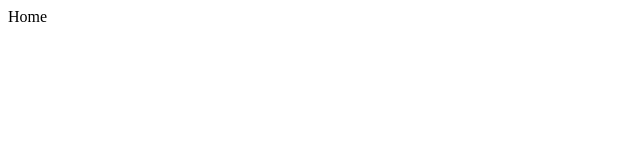
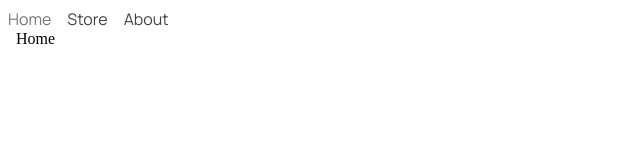
Before and after one commit to venkat-devish/cart_bucket_ts, a React (Vite) app: page / in a window 1280 px wide. Shown: the top 160 px of the page, without its empty margins (0-640 px from the left). Built offline with nearby package versions, Linux system fonts and the light colour scheme.

Commit message:
add: header

```diff
--- a/package.json
+++ b/package.json
@@ -13,7 +13,8 @@
     "react": "^18.2.0",
     "react-bootstrap": "^2.7.2",
     "react-dom": "^18.2.0",
-    "react-router-dom": "^6.8.1"
+    "react-router-dom": "^6.8.1",
+    "sass": "^1.58.3"
   },
   "devDependencies": {
     "@types/react": "^18.0.27",
--- a/src/App.tsx
+++ b/src/App.tsx
@@ -1,12 +1,13 @@
-import { Container } from "react-bootstrap";
 import { Routes, Route } from "react-router-dom";
-import About from "./pages/About";
-import Home from "./pages/Home";
-import Store from "./pages/Store";
+import "./styles/app.scss";
+import { About, Store, Home } from "./pages";
+import { NavBar } from "./components";
 
 function App() {
   return (
-    <Container className="mb-4">
+    <div className="app">
+      <NavBar />
+      <div className="app__routes">
         <Routes>
           <Route path="/">
             <Route index element={<Home />} />
@@ -14,7 +15,8 @@ function App() {
             <Route path="about" element={<About />} />
           </Route>
         </Routes>
-    </Container>
+      </div>
+    </div>
   );
 }
 
--- /dev/null
+++ b/src/components/NavBar/NavBar.tsx
@@ -0,0 +1,35 @@
+import { NavLink } from "react-router-dom";
+import "../../styles/NavBar.scss";
+
+const NavBar = () => {
+  return (
+    <div className="navbar__container">
+      <NavLink
+        to="/"
+        className={({ isActive }) =>
+          isActive ? "navbar__active" : "navbar__inactive"
+        }
+      >
+        Home
+      </NavLink>
+      <NavLink
+        to="/store"
+        className={({ isActive }) =>
+          isActive ? "navbar__active" : "navbar__inactive"
+        }
+      >
+        Store
+      </NavLink>
+      <NavLink
+        to="/about"
+        className={({ isActive }) =>
+          isActive ? "navbar__active" : "navbar__inactive"
+        }
+      >
+        About
+      </NavLink>
+    </div>
+  );
+};
+
+export default NavBar;
--- /dev/null
+++ b/src/components/index.ts
@@ -0,0 +1 @@
+export { default as NavBar } from "./NavBar/NavBar"
--- a/src/main.tsx
+++ b/src/main.tsx
@@ -1,7 +1,7 @@
-import React from "react";
 import ReactDOM from "react-dom/client";
 import App from "./App";
 import { BrowserRouter as Router } from "react-router-dom";
+import "./styles/index.scss";
 
 ReactDOM.createRoot(document.getElementById("root") as HTMLElement).render(
   <Router>
--- /dev/null
+++ b/src/pages/index.ts
@@ -0,0 +1,3 @@
+export { default as Home } from "./Home"
+export { default as About } from "./About"
+export { default as Store } from "./Store"
--- /dev/null
+++ b/src/styles/NavBar.scss
@@ -0,0 +1,19 @@
+.navbar {
+    &__container {
+        display: flex;
+        gap: 1em;
+        font-family: var(--font-family);
+
+        a {
+            text-decoration: none;
+        }
+    }
+
+    &__active {
+        color: #777;
+    }
+
+    &__inactive {
+        color: #444;
+    }
+}
--- /dev/null
+++ b/src/styles/app.scss
@@ -0,0 +1,5 @@
+.app {
+    &__routes {
+        margin-left: .5em;
+    }
+}
--- /dev/null
+++ b/src/styles/index.scss
@@ -0,0 +1,14 @@
+@import url("https://fonts.googleapis.com/css2?family=Manrope:wght@200;300;400;500;600;700;800&display=swap");
+
+:root {
+  --font-family: "Manrope", sans-serif;
+
+  --gradient-text: linear-gradient(89.97deg, #ae67fa 1.84%, #f49867 102.67%);
+  --gradient-bar: linear-gradient(103.22deg, #ae67fa -13.86%, #f49867 99.55%);
+
+  --color-bg: #040c18;
+  --color-footer: #031b34;
+  --color-blog: #042c54;
+  --color-text: #81afdd;
+  --color-subtext: #ff8a71;
+}
```
Also changed, not shown: 1 other file (tests, documents, lock files or other folders). Lines whose indentation alone changed are shown as unchanged.
